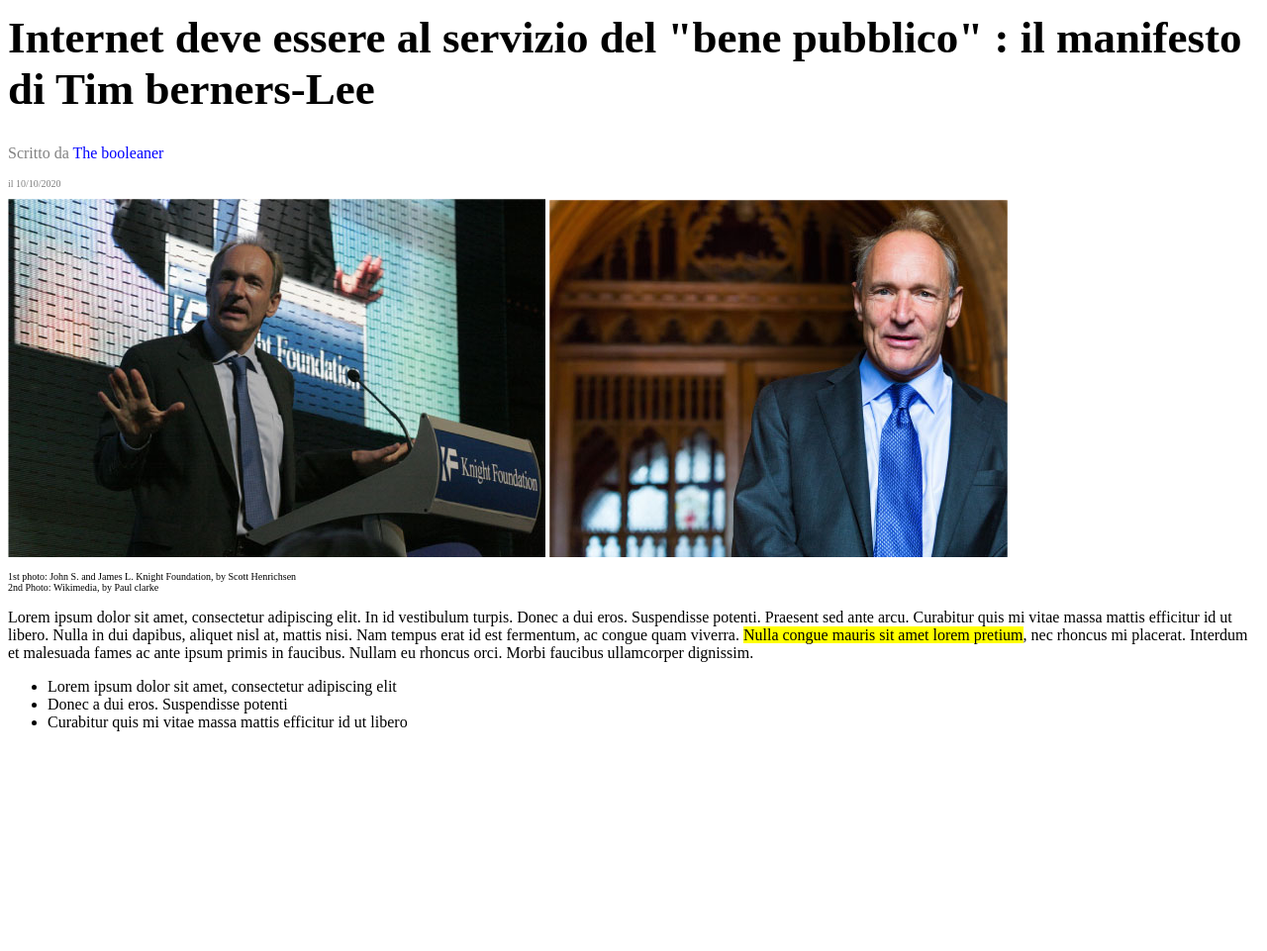
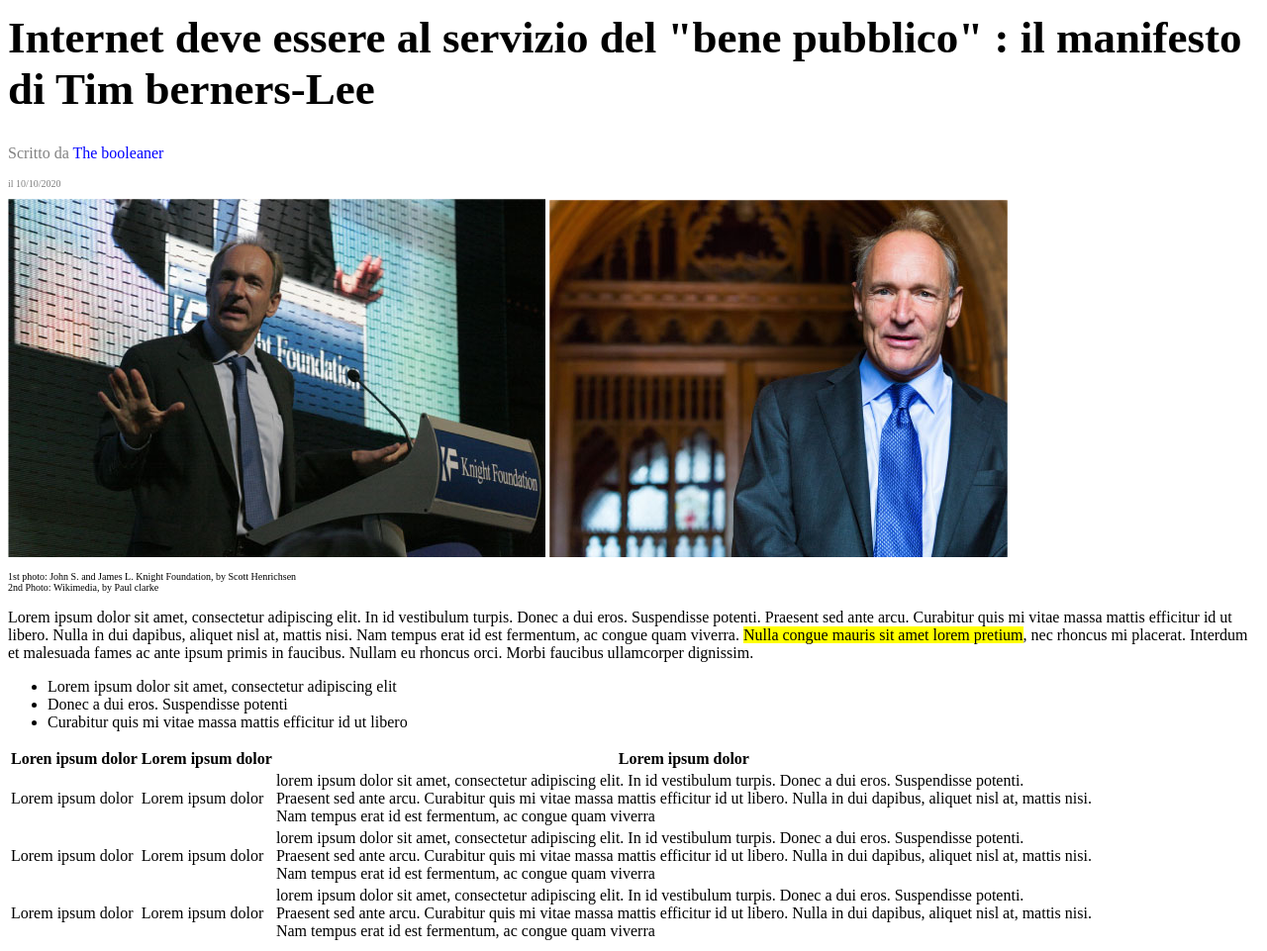
Before and after one commit to DanieleGattuso/html-css-booleaner, a plain HTML site: page index.html in a window 1280 px wide. Shown: the part 130-1091 px from the top of the page at 99% size. Before the commit the page ends 885 px from the top, so only its background shows below. Drawn offline with Linux system fonts and the light colour scheme.

Commit message:
create no color table

```diff
--- a/css/style.css
+++ b/css/style.css
@@ -32,8 +32,6 @@ h1 {
 }
 main{
 
-    .evidenziatore {
-        background:yellow;
-    }
+
 
 }
--- a/index.html
+++ b/index.html
@@ -54,6 +54,8 @@
 
              </div>
 
+            <!-- Grande testo -->
+
              <div>
 
                 <p class="p2_testo">1st photo: John S. and James L. Knight Foundation, by Scott Henrichsen <br> 2nd Photo: Wikimedia, by Paul clarke</p>
@@ -66,6 +68,7 @@
              <div>
 
                 <ul>
+
                     <li>Lorem ipsum dolor sit amet, consectetur adipiscing elit</li>
                     <li>Donec a dui eros. Suspendisse potenti</li>
                     <li>Curabitur quis mi vitae massa mattis efficitur id ut libero</li>
@@ -73,6 +76,45 @@
                 </ul>
              </div>
 
+             <div>
+
+                <table id="table_size">
+                    <thead>
+
+                        <tr>
+                            <th>Loren ipsum dolor</th>
+                            <th>Lorem ipsum dolor</th>
+                            <th>Lorem ipsum dolor</th>
+                        </tr>
+                    </thead>
+
+                    <tbody>
+                        <tr>
+                            <td>Lorem ipsum dolor</td>
+                            <td>Lorem ipsum dolor</td>
+                            <td>lorem ipsum dolor sit amet, consectetur adipiscing elit. In id vestibulum turpis. Donec a dui eros. Suspendisse potenti. <br> Praesent sed ante arcu. Curabitur quis mi vitae massa mattis efficitur id ut libero. Nulla in dui dapibus, aliquet nisl at, mattis nisi. <br> Nam tempus erat id est fermentum, ac congue quam viverra</td>
+                        </tr>
+
+                        <tr>
+                            <td>Lorem ipsum dolor</td>
+                            <td>Lorem ipsum dolor</td>
+                            <td>lorem ipsum dolor sit amet, consectetur adipiscing elit. In id vestibulum turpis. Donec a dui eros. Suspendisse potenti. <br> Praesent sed ante arcu. Curabitur quis mi vitae massa mattis efficitur id ut libero. Nulla in dui dapibus, aliquet nisl at, mattis nisi. <br> Nam tempus erat id est fermentum, ac congue quam viverra</td>
+                        </tr>
+
+                        <tr>
+                            <td>Lorem ipsum dolor</td>
+                            <td>Lorem ipsum dolor</td>
+                            <td>lorem ipsum dolor sit amet, consectetur adipiscing elit. In id vestibulum turpis. Donec a dui eros. Suspendisse potenti. <br> Praesent sed ante arcu. Curabitur quis mi vitae massa mattis efficitur id ut libero. Nulla in dui dapibus, aliquet nisl at, mattis nisi. <br> Nam tempus erat id est fermentum, ac congue quam viverra</td>
+                        </tr>
+
+                    </tbody>
+
+
+                </table>
+
+
+
+             </div>
 
 
         </section>
```
